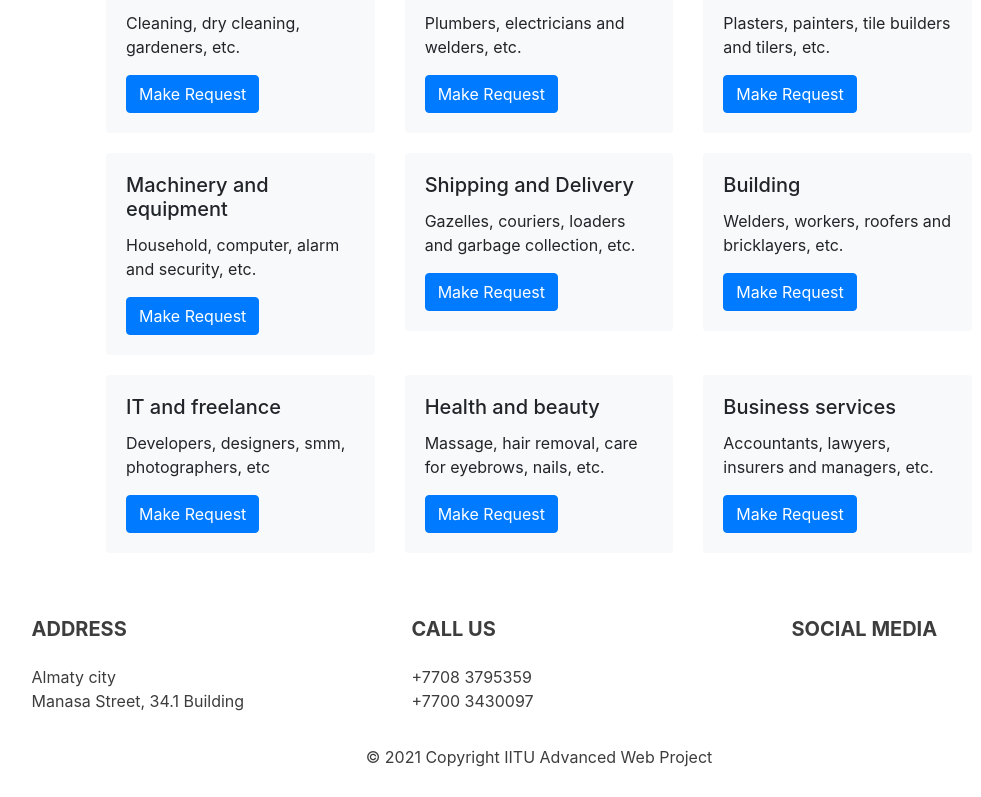
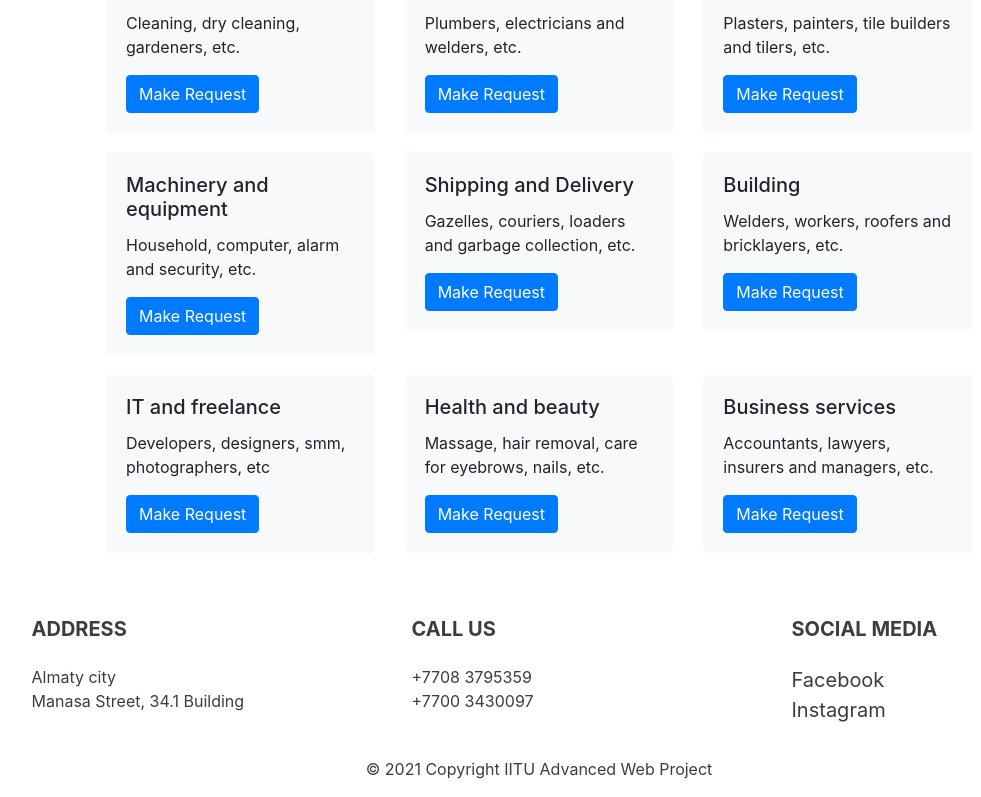
Before and after one commit to Zhanay1/AngularProject, an Angular app: page / in a window 1280 px wide. Shown: the part 695-1492 px from the top of the page, without its empty margins (101-1082 px from the left). Built offline with nearby package versions, Linux system fonts and the light colour scheme.

Commit message:
fixing footer component

```diff
--- a/src/app/footer/footer.component.html
+++ b/src/app/footer/footer.component.html
@@ -28,6 +28,8 @@
               <a href="https://instagram.com/"><i class="fab fa-instagram" style="font-size:30px;color:#3d3d3d;"></a></i>
               <a href="https://twitter.com/"><i class="fab fa-twitter" style="font-size:30px;color:#3d3d3d;"></a></i> -->
             </li>
+              <li class="list"><a href="https://facebook.com/" style="font-size:20px; color:#3d3d3d;">Facebook</a></li>
+              <li class="list"><a href="https://instagram.com/" style="font-size:20px; color:#3d3d3d;">Instagram</a></li>
           </ul>
         </div>
       </div>
```
